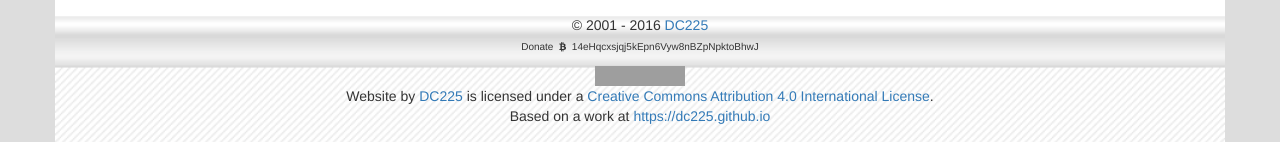
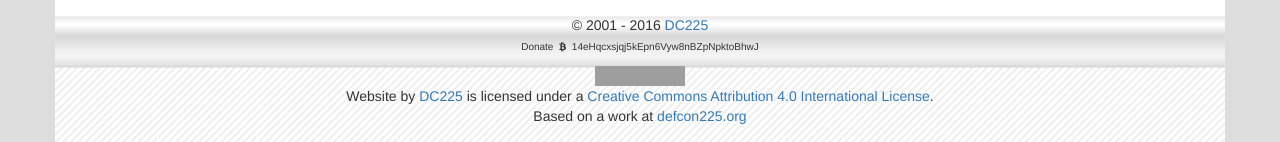
Before and after one commit to dc225/dc225.github.io, a Jekyll site: the page contact.html, which Jekyll copies as it is, in a window 1280 px wide. Shown: the part 1397-1539 px from the top of the page. Built offline with Jekyll 4.4.1, drawn with Linux system fonts in a browser that asks for light colours; nearby versions of some CDN libraries; grey boxes are pictures that could not be loaded.

Commit message:
see store for details

```diff
--- a/_includes/footer.html
+++ b/_includes/footer.html
@@ -26,7 +26,7 @@
             <img alt="Creative Commons License" style="border-width:0" src="https://i.creativecommons.org/l/by/4.0/88x31.png" />
           </a>
           <br />
-          <span xmlns:dct="http://purl.org/dc/terms/" property="dct:title">Website</span> by <a xmlns:cc="http://creativecommons.org/ns#" href="https://dc225.github.io" property="cc:attributionName" rel="cc:attributionURL">DC225</a> is licensed under a <a rel="license" href="http://creativecommons.org/licenses/by/4.0/">Creative Commons Attribution 4.0 International License</a>.<br />Based on a work at <a xmlns:dct="http://purl.org/dc/terms/" href="https://dc225.github.io" rel="dct:source">https://dc225.github.io</a>
+          <span xmlns:dct="http://purl.org/dc/terms/" property="dct:title">Website</span> by <a xmlns:cc="http://creativecommons.org/ns#" href="https://dc225.github.io" property="cc:attributionName" rel="cc:attributionURL">DC225</a> is licensed under a <a rel="license" href="http://creativecommons.org/licenses/by/4.0/">Creative Commons Attribution 4.0 International License</a>.<br />Based on a work at <a xmlns:dct="http://purl.org/dc/terms/" href="http://defcon225.org" rel="dct:source">defcon225.org</a>
         </p>
       </div>
     </div>
--- a/contact.html
+++ b/contact.html
@@ -189,7 +189,7 @@
               <img alt="Creative Commons License" style="border-width:0" src="https://i.creativecommons.org/l/by/4.0/88x31.png" />
             </a>
             <br />
-            <span xmlns:dct="http://purl.org/dc/terms/" property="dct:title">Website</span> by <a xmlns:cc="http://creativecommons.org/ns#" href="https://dc225.github.io" property="cc:attributionName" rel="cc:attributionURL">DC225</a> is licensed under a <a rel="license" href="http://creativecommons.org/licenses/by/4.0/">Creative Commons Attribution 4.0 International License</a>.<br />Based on a work at <a xmlns:dct="http://purl.org/dc/terms/" href="https://dc225.github.io" rel="dct:source">https://dc225.github.io</a>
+            <span xmlns:dct="http://purl.org/dc/terms/" property="dct:title">Website</span> by <a xmlns:cc="http://creativecommons.org/ns#" href="https://dc225.github.io" property="cc:attributionName" rel="cc:attributionURL">DC225</a> is licensed under a <a rel="license" href="http://creativecommons.org/licenses/by/4.0/">Creative Commons Attribution 4.0 International License</a>.<br />Based on a work at <a xmlns:dct="http://purl.org/dc/terms/" href="http://defcon225.org" rel="dct:source">defcon225.org</a>
           </p>
         </div>
       </div>
--- a/index.html
+++ b/index.html
@@ -183,7 +183,7 @@
               <img alt="Creative Commons License" style="border-width:0" src="https://i.creativecommons.org/l/by/4.0/88x31.png" />
             </a>
             <br />
-            <span xmlns:dct="http://purl.org/dc/terms/" property="dct:title">Website</span> by <a xmlns:cc="http://creativecommons.org/ns#" href="https://dc225.github.io" property="cc:attributionName" rel="cc:attributionURL">DC225</a> is licensed under a <a rel="license" href="http://creativecommons.org/licenses/by/4.0/">Creative Commons Attribution 4.0 International License</a>.<br />Based on a work at <a xmlns:dct="http://purl.org/dc/terms/" href="https://dc225.github.io" rel="dct:source">https://dc225.github.io</a>
+            <span xmlns:dct="http://purl.org/dc/terms/" property="dct:title">Website</span> by <a xmlns:cc="http://creativecommons.org/ns#" href="https://dc225.github.io" property="cc:attributionName" rel="cc:attributionURL">DC225</a> is licensed under a <a rel="license" href="http://creativecommons.org/licenses/by/4.0/">Creative Commons Attribution 4.0 International License</a>.<br />Based on a work at <a xmlns:dct="http://purl.org/dc/terms/" href="http://defcon225.org" rel="dct:source">defcon225.org</a>
             | <a href="/sitemap.xml">Sitemap</a>
 
           </p>
```
